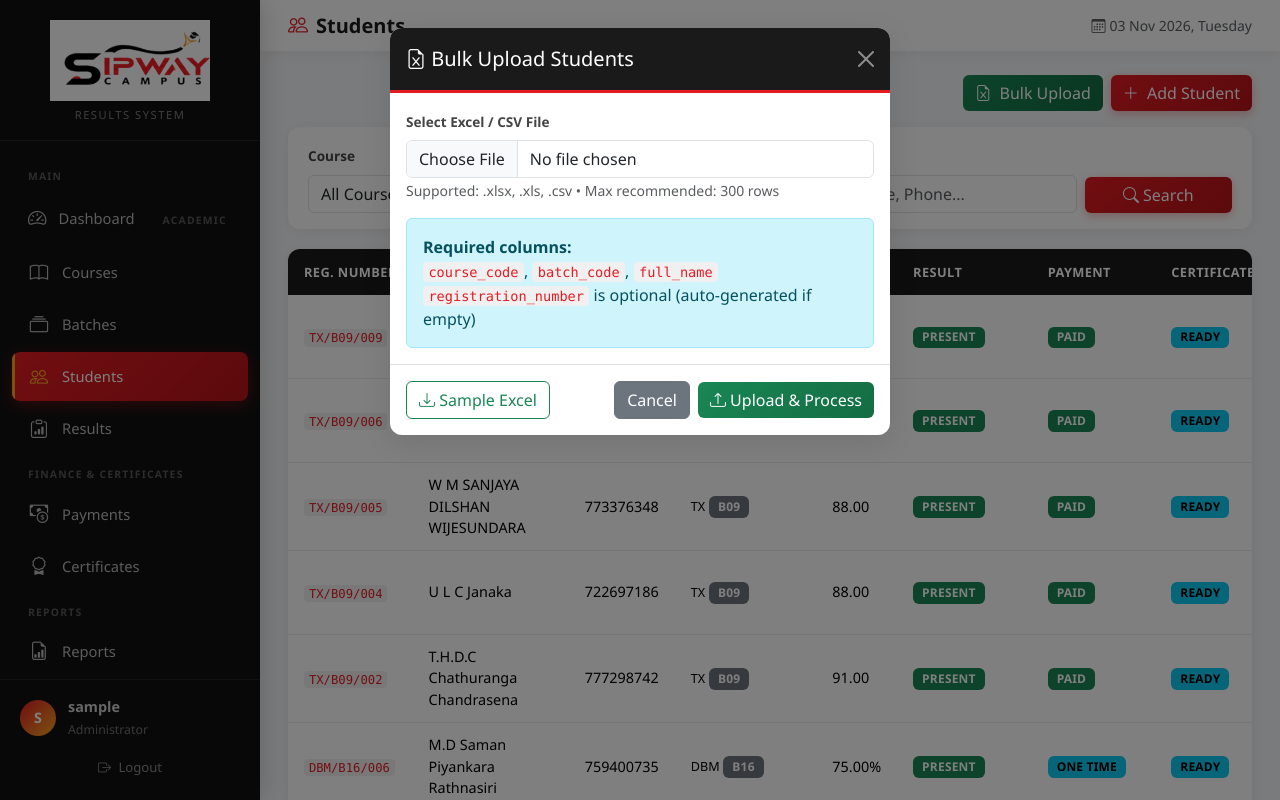
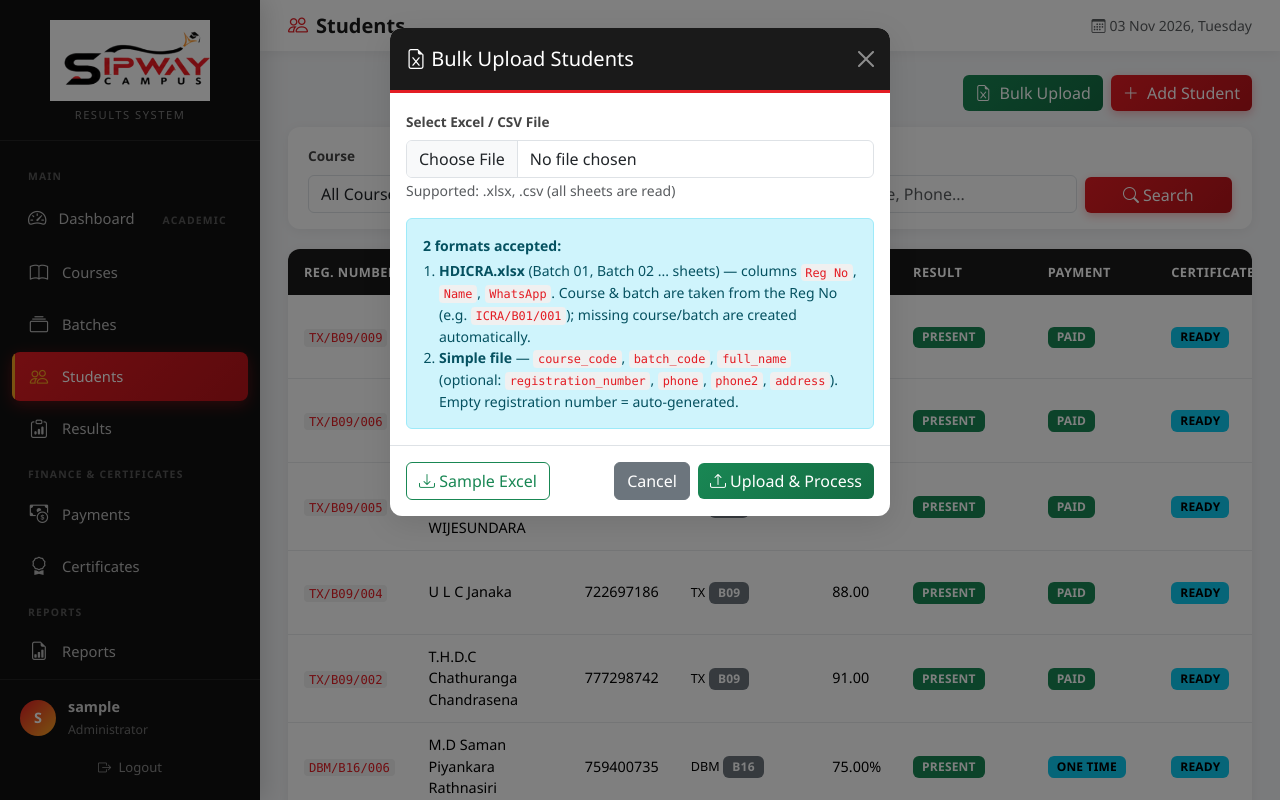
Before and after one commit to Theekshana-hub/sipway-results, a PHP site: page /admin/students.php in a window 1280 px wide, after a click on "Bulk Upload". Run offline with PHP 8.4, Linux system fonts and the light colour scheme; a user stored in the database is signed in; data comes from the database, SQL or seed files in the repository.

Commit message:
Updated project

```diff
--- a/admin/students.php
+++ b/admin/students.php
@@ -1,5 +1,6 @@
 <?php
 require_once __DIR__ . '/../includes/auth.php';
+require_once __DIR__ . '/../includes/xlsx_helper.php';
 requireLogin();
 $pageTitle = 'Students';
 $conn = getConnection();
@@ -55,47 +56,13 @@
 }
 
 // ============================================
-// HELPER: Generate next reg number for a batch
-// ============================================
-function generateNextReg($conn, $batch_id) {
-    $info = $conn->query("
-        SELECT c.course_code, b.batch_code
-        FROM batches b
-        JOIN courses c ON b.course_id = c.id
-        WHERE b.id = $batch_id
-    ")->fetch_assoc();
-
-    if (!$info) return null;
-
-    $prefix = $info['course_code'] . '/' . $info['batch_code'] . '/';
-    $like = $conn->real_escape_string($prefix . '%');
-
-    $res = $conn->query("
-        SELECT registration_number FROM students
-        WHERE registration_number LIKE '$like'
-        ORDER BY id DESC
-        LIMIT 50
-    ");
-
-    $maxSeq = 0;
-    if ($res) {
-        while ($r = $res->fetch_assoc()) {
-            if (preg_match('/\/(\d+)$/', $r['registration_number'], $m)) {
-                $seq = (int)$m[1];
-                if ($seq > $maxSeq) $maxSeq = $seq;
-            }
-        }
-    }
-    return $prefix . str_pad($maxSeq + 1, 3, '0', STR_PAD_LEFT);
-}
-
-// ============================================
-// BULK EXCEL / CSV UPLOAD HANDLER
+// BULK UPLOAD  (HDICRA.xlsx  OR  simple CSV/XLSX)
 // ============================================
 if ($_SERVER['REQUEST_METHOD'] === 'POST' && ($_POST['action'] ?? '') === 'upload') {
-    $admin = getAdminUsername();
+    $admin    = getAdminUsername();
     $uploaded = 0;
     $skipped  = 0;
+    $dupes    = 0;
     $errors   = [];
 
     if (!isset($_FILES['excel_file']) || $_FILES['excel_file']['error'] !== UPLOAD_ERR_OK) {
@@ -107,148 +74,108 @@
     $ext     = strtolower(pathinfo($file['name'], PATHINFO_EXTENSION));
     $tmpPath = $file['tmp_name'];
 
-    if (!in_array($ext, ['xlsx', 'xls', 'csv'])) {
-        setFlash('error', 'Only .xlsx, .xls or .csv files are allowed.');
+    if (!in_array($ext, ['xlsx', 'csv'])) {
+        setFlash('error', 'Only .xlsx or .csv files are allowed. (For .xls: open it in Excel and Save As .xlsx)');
         redirect('students.php');
     }
 
-    $rows = [];
-
-    // ---------- Read file ----------
+    // ---------- Read file into $allSheets[sheetName] = rows ----------
+    $allSheets = [];
     if ($ext === 'csv') {
-        if (($handle = fopen($tmpPath, 'r')) !== false) {
-            $header = fgetcsv($handle);
-            $header = array_map(function($h) { return strtolower(trim($h)); }, $header);
-            while (($data = fgetcsv($handle)) !== false) {
-                if (count(array_filter($data)) === 0) continue;
-                $rows[] = array_combine($header, $data);
-            }
-            fclose($handle);
-        }
+        $rows = [];
+        $h = fopen($tmpPath, 'r');
+        $bom = fread($h, 3);
+        if ($bom !== "\xEF\xBB\xBF") rewind($h);
+        while (($d = fgetcsv($h)) !== false) $rows[] = $d;
+        fclose($h);
+        $allSheets['CSV'] = $rows;
     } else {
-        require_once __DIR__ . '/../vendor/autoload.php';
-
-        try {
-            $spreadsheet = \PhpOffice\PhpSpreadsheet\IOFactory::load($tmpPath);
-            $sheet = $spreadsheet->getActiveSheet();
-            $data  = $sheet->toArray(null, true, true, true);
-
-            $headerRow = array_shift($data);
-            $header = [];
-            foreach ($headerRow as $col => $val) {
-                $header[$col] = strtolower(trim((string)$val));
-            }
-
-            foreach ($data as $row) {
-                if (count(array_filter($row)) === 0) continue;
-                $combined = [];
-                foreach ($header as $col => $key) {
-                    $combined[$key] = isset($row[$col]) ? trim((string)$row[$col]) : '';
-                }
-                $rows[] = $combined;
-            }
-        } catch (Exception $e) {
-            setFlash('error', 'Failed to read Excel file: ' . $e->getMessage());
+        $allSheets = readXlsxAllSheets($tmpPath);
+        if (empty($allSheets)) {
+            setFlash('error', 'Could not read the Excel file. Try Save As → CSV UTF-8.');
             redirect('students.php');
         }
     }
 
-    // ---------- Process each row ----------
-    foreach ($rows as $index => $row) {
-        $lineNo = $index + 2;
+    // ---------- Process every sheet ----------
+    foreach ($allSheets as $sheetName => $rows) {
+        if (empty($rows)) continue;
 
-        $reg        = trim($row['registration_number'] ?? $row['reg_number'] ?? $row['reg'] ?? '');
-        $courseCode = trim($row['course_code'] ?? $row['course'] ?? '');
-        $batchCode  = trim($row['batch_code'] ?? $row['batch'] ?? '');
-        $name       = trim($row['full_name'] ?? $row['name'] ?? '');
-        $phone      = trim($row['phone'] ?? '');
-        $phone2     = trim($row['phone2'] ?? $row['phone_2'] ?? '');
-        $addr       = trim($row['address'] ?? '');
-
-        // Validation
-        if ($name === '' || $courseCode === '' || $batchCode === '') {
-            $errors[] = "Row $lineNo: Missing required fields (course_code / batch_code / full_name)";
-            $skipped++;
+        $map = detectStudentColumns($rows);
+        if ($map['header_row'] === null) {
+            $errors[] = "$sheetName: header row not recognised — sheet skipped (need 'Reg No' + 'Name', or course_code + batch_code + full_name)";
             continue;
         }
 
-        // Find batch_id
-        $batchStmt = $conn->prepare("
-            SELECT b.id
-            FROM batches b
-            JOIN courses c ON b.course_id = c.id
-            WHERE c.course_code = ? AND b.batch_code = ? AND b.is_active = 1
-            LIMIT 1
-        ");
-        $batchStmt->bind_param("ss", $courseCode, $batchCode);
-        $batchStmt->execute();
-        $batchRow = $batchStmt->get_result()->fetch_assoc();
-        $batchStmt->close();
+        for ($r = $map['header_row'] + 1; $r < count($rows); $r++) {
+            $row    = $rows[$r];
+            $lineNo = $r + 1;
 
-        if (!$batchRow) {
-            $errors[] = "Row $lineNo: Course/Batch not found → $courseCode / $batchCode";
-            $skipped++;
-            continue;
-        }
-        $batch_id = (int)$batchRow['id'];
+            $reg    = cellVal($row, $map['reg']);
+            $name   = cellVal($row, $map['name']);
+            $phone  = cellVal($row, $map['phone']);
+            $phone2 = cellVal($row, $map['phone2']);
+            $addr   = cellVal($row, $map['address']);
+            $course = cellVal($row, $map['course']);
+            $batch  = cellVal($row, $map['batch']);
 
-        // Registration number
-        if ($reg === '') {
-            $reg = generateNextReg($conn, $batch_id);
-            if (!$reg) {
-                $errors[] = "Row $lineNo: Could not generate registration number";
+            // HDICRA Batch-08 style: real reg no may be in col 0 / col 1
+            if ($reg !== '' && !isRegNo($reg) && $map['course'] === null) {
+                $c0 = cellVal($row, 0);
+                $c1 = cellVal($row, 1);
+                if (isRegNo($c0))      $reg = $c0;
+                elseif (isRegNo($c1))  $reg = $c1;
+            }
+
+            // completely empty row
+            if ($reg === '' && $name === '' && $course === '' && $batch === '') continue;
+
+            // HDICRA sheets contain junk rows (totals, notes) → skip rows without a valid Reg No
+            if ($map['course'] === null && !isRegNo($reg)) continue;
+
+            // Excel may give phone as float (771234567.0)
+            foreach (['phone', 'phone2'] as $pv) {
+                if (is_numeric($$pv) && strpos($$pv, '.') !== false) $$pv = (string)(int)(float)$$pv;
+            }
+
+            // Validation for simple CSV format
+            if ($name === '') {
+                $errors[] = "$sheetName Row $lineNo: Missing full_name";
                 $skipped++;
                 continue;
             }
-        }
+            if (($course === '' || $batch === '') && !isRegNo($reg)) {
+                $errors[] = "$sheetName Row $lineNo: Missing course_code / batch_code (and Reg No is not like ICRA/B01/001)";
+                $skipped++;
+                continue;
+            }
 
-        // Check duplicate
-        $check = $conn->prepare("SELECT id FROM students WHERE registration_number = ?");
-        $check->bind_param("s", $reg);
-        $check->execute();
-        $check->store_result();
-        if ($check->num_rows > 0) {
-            $check->close();
-            $errors[] = "Row $lineNo: Registration Number already exists → $reg";
-            $skipped++;
-            continue;
-        }
-        $check->close();
-
-        // Insert student
-        try {
-            $stmt = $conn->prepare("INSERT INTO students (registration_number, full_name, phone, phone2, address, batch_id) VALUES (?,?,?,?,?,?)");
-            $stmt->bind_param("sssssi", $reg, $name, $phone, $phone2, $addr, $batch_id);
-            if ($stmt->execute()) {
-                $sid = $stmt->insert_id;
-                $conn->query("INSERT INTO results (student_id, result_status) VALUES ($sid, 'PENDING')");
-                $conn->query("INSERT INTO payments (student_id, payment_status) VALUES ($sid, 'PENDING')");
-                $conn->query("INSERT INTO certificates (student_id, certificate_status) VALUES ($sid, 'PENDING')");
+            $res = importOneStudent($conn, $reg, $name, $phone, $course, $batch, $phone2, $addr);
+            if ($res === 'new') {
                 $uploaded++;
+            } elseif ($res === 'exists') {
+                $dupes++;
+                $skipped++;
             } else {
-                $errors[] = "Row $lineNo ($reg): " . $stmt->error;
+                $errors[] = "$sheetName Row $lineNo ($reg): $res";
                 $skipped++;
             }
-            $stmt->close();
-        } catch (mysqli_sql_exception $e) {
-            $errors[] = "Row $lineNo ($reg): " . $e->getMessage();
-            $skipped++;
         }
     }
 
-    logActivity($admin, 'BULK_UPLOAD_STUDENTS', "Uploaded: $uploaded | Skipped: $skipped");
+    logActivity($admin, 'BULK_UPLOAD_STUDENTS', "Uploaded: $uploaded | Already existed: $dupes | Skipped: $skipped");
 
-    $msg = "Bulk upload finished. New students: $uploaded | Skipped: $skipped";
+    $msg = "Bulk upload finished. New students: $uploaded | Already existed: $dupes | Skipped: $skipped";
     if (!empty($errors)) {
         $msg .= " | Errors: " . count($errors);
-        $_SESSION['upload_errors'] = array_slice($errors, 0, 15);
+        $_SESSION['upload_errors'] = array_slice($errors, 0, 20);
     }
     setFlash('success', $msg);
     redirect('students.php');
 }
 
 // ============================================
-// SINGLE ADD / EDIT / DELETE (your existing code)
+// SINGLE ADD / EDIT / DELETE
 // ============================================
 if ($_SERVER['REQUEST_METHOD'] === 'POST') {
     $action = $_POST['action'] ?? '';
@@ -418,13 +345,18 @@
                     <input type="hidden" name="action" value="upload">
                     <div class="mb-3">
                         <label class="form-label">Select Excel / CSV File</label>
-                        <input type="file" name="excel_file" class="form-control" accept=".xlsx,.xls,.csv" required>
-                        <small class="text-muted">Supported: .xlsx, .xls, .csv • Max recommended: 300 rows</small>
+                        <input type="file" name="excel_file" class="form-control" accept=".xlsx,.csv" required>
+                        <small class="text-muted">Supported: .xlsx, .csv (all sheets are read)</small>
                     </div>
-                    <div class="alert alert-info mb-0">
-                        <strong>Required columns:</strong><br>
-                        <code>course_code</code>, <code>batch_code</code>, <code>full_name</code><br>
-                        <code>registration_number</code> is optional (auto-generated if empty)
+                    <div class="alert alert-info mb-0 small">
+                        <strong>2 formats accepted:</strong>
+                        <ol class="mb-0 ps-3 mt-1">
+                            <li><strong>HDICRA.xlsx</strong> (Batch 01, Batch 02 ... sheets) — columns <code>Reg No</code>, <code>Name</code>, <code>WhatsApp</code>.
+                                Course &amp; batch are taken from the Reg No (e.g. <code>ICRA/B01/001</code>); missing course/batch are created automatically.</li>
+                            <li><strong>Simple file</strong> — <code>course_code</code>, <code>batch_code</code>, <code>full_name</code>
+                                (optional: <code>registration_number</code>, <code>phone</code>, <code>phone2</code>, <code>address</code>).
+                                Empty registration number = auto-generated.</li>
+                        </ol>
                     </div>
                 </div>
                 <div class="modal-footer">
@@ -433,7 +365,7 @@
                     </a>
                     <button type="button" class="btn btn-secondary" data-bs-dismiss="modal">Cancel</button>
                     <button type="submit" class="btn btn-success">
-                        <i class="bi bi-upload"></i> Upload & Process
+                        <i class="bi bi-upload"></i> Upload &amp; Process
                     </button>
                 </div>
             </form>
--- /dev/null
+++ b/includes/xlsx_helper.php
@@ -0,0 +1,267 @@
+<?php
+/**
+ * Shared helpers: XLSX reader + student import
+ * All functions are guarded so this file can coexist with results.php
+ * (results.php keeps its own copies, no changes needed there).
+ */
+
+if (!function_exists('readXlsxAllSheets')) {
+function readXlsxAllSheets($path) {
+    $result = [];
+    if (!class_exists('ZipArchive')) return $result;
+    $zip = new ZipArchive();
+    if ($zip->open($path) !== true) return $result;
+
+    // Shared strings
+    $shared = [];
+    $ssXml = $zip->getFromName('xl/sharedStrings.xml');
+    if ($ssXml) {
+        $sx = @simplexml_load_string($ssXml);
+        if ($sx) {
+            foreach ($sx->si as $si) {
+                if (isset($si->t)) {
+                    $shared[] = (string)$si->t;
+                } else {
+                    $t = '';
+                    if (isset($si->r)) foreach ($si->r as $r) $t .= (string)$r->t;
+                    $shared[] = $t;
+                }
+            }
+        }
+    }
+
+    // Sheet names + paths
+    $wbXml   = $zip->getFromName('xl/workbook.xml');
+    $relsXml = $zip->getFromName('xl/_rels/workbook.xml.rels');
+    $sheetFiles = [];
+    if ($wbXml && $relsXml) {
+        $rels = [];
+        $rx = @simplexml_load_string($relsXml);
+        if ($rx) {
+            foreach ($rx->Relationship as $rel) {
+                $id = (string)$rel['Id'];
+                $target = (string)$rel['Target'];
+                if (strpos($target, 'worksheets/') !== false) {
+                    $rels[$id] = 'xl/' . ltrim($target, '/');
+                }
+            }
+        }
+        $wx = @simplexml_load_string($wbXml);
+        if ($wx) {
+            $i = 0;
+            foreach ($wx->sheets->sheet as $sheet) {
+                $name = (string)$sheet['name'];
+                $rid  = (string)$sheet->attributes('r', true)['id'];
+                $i++;
+                $pathSheet = $rid ? ($rels[$rid] ?? null) : "xl/worksheets/sheet{$i}.xml";
+                if ($pathSheet) $sheetFiles[$name] = $pathSheet;
+            }
+        }
+    }
+    if (empty($sheetFiles)) {
+        for ($i = 1; $i <= 20; $i++) {
+            $p = "xl/worksheets/sheet{$i}.xml";
+            if ($zip->getFromName($p) !== false) $sheetFiles["Sheet$i"] = $p;
+        }
+    }
+
+    foreach ($sheetFiles as $sheetName => $sheetPath) {
+        $xml = $zip->getFromName($sheetPath);
+        if (!$xml) continue;
+        $sx = @simplexml_load_string($xml);
+        if (!$sx) continue;
+
+        $grid = [];
+        $maxCol = 0;
+        foreach ($sx->sheetData->row as $row) {
+            $rIdx = (int)$row['r'] - 1;
+            foreach ($row->c as $c) {
+                $ref = (string)$c['r'];
+                if (!preg_match('/^([A-Z]+)(\d+)$/', $ref, $m)) continue;
+                $col = 0;
+                foreach (str_split($m[1]) as $ch) $col = $col * 26 + (ord($ch) - 64);
+                $col--;
+                if ($col > $maxCol) $maxCol = $col;
+                $type = isset($c['t']) ? (string)$c['t'] : '';
+                if ($type === 's') {
+                    $val = $shared[(int)$c->v] ?? '';
+                } elseif ($type === 'inlineStr') {
+                    $val = (string)($c->is->t ?? '');
+                } else {
+                    $val = (string)($c->v ?? '');
+                }
+                $grid[$rIdx][$col] = $val;
+            }
+        }
+        $rows = [];
+        if (!empty($grid)) {
+            ksort($grid);
+            $maxR = max(array_keys($grid));
+            for ($r = 0; $r <= $maxR; $r++) {
+                $line = [];
+                for ($c = 0; $c <= $maxCol; $c++) {
+                    $line[] = isset($grid[$r][$c]) ? $grid[$r][$c] : '';
+                }
+                $rows[] = $line;
+            }
+        }
+        $result[$sheetName] = $rows;
+    }
+    $zip->close();
+    return $result;
+}
+}
+
+if (!function_exists('normalizeHeader')) {
+function normalizeHeader($h) {
+    return strtolower(trim(preg_replace('/\s+/', ' ', (string)$h)));
+}
+}
+
+if (!function_exists('cellVal')) {
+function cellVal($row, $idx) {
+    if ($idx === null || $idx < 0 || $idx >= count($row)) return '';
+    $v = $row[$idx];
+    if ($v === null) return '';
+    return trim((string)$v);
+}
+}
+
+if (!function_exists('isRegNo')) {
+function isRegNo($v) {
+    return (bool)preg_match('/^[A-Za-z]+\/[A-Za-z0-9]+\/\d+/', (string)$v);
+}
+}
+
+if (!function_exists('ensureCourseAndBatch')) {
+// "ICRA/B01/001" -> course ICRA, batch B01 ; returns batch id
+function ensureCourseAndBatch($conn, $regNo) {
+    if (!preg_match('/^([A-Za-z]+)\/([A-Za-z0-9]+)\/(\d+)/', $regNo, $m)) return null;
+    $courseCode = strtoupper($m[1]);
+    $batchCode  = strtoupper($m[2]);
+
+    $cc = $conn->real_escape_string($courseCode);
+    $course = $conn->query("SELECT id FROM courses WHERE course_code='$cc' LIMIT 1")->fetch_assoc();
+    if (!$course) {
+        $conn->query("INSERT INTO courses (course_code, course_name, is_active) VALUES ('$cc', '$cc Course', 1)");
+        $courseId = $conn->insert_id;
+    } else {
+        $courseId = (int)$course['id'];
+    }
+
+    $bc = $conn->real_escape_string($batchCode);
+    $batch = $conn->query("SELECT id FROM batches WHERE course_id=$courseId AND batch_code='$bc' LIMIT 1")->fetch_assoc();
+    if (!$batch) {
+        $bn = $conn->real_escape_string("$courseCode $batchCode");
+        $conn->query("INSERT INTO batches (course_id, batch_code, batch_name, is_active) VALUES ($courseId, '$bc', '$bn', 1)");
+        $batchId = $conn->insert_id;
+    } else {
+        $batchId = (int)$batch['id'];
+    }
+    return $batchId;
+}
+}
+
+if (!function_exists('detectStudentColumns')) {
+/**
+ * Detect header row + columns. Works for BOTH:
+ *  - simple CSV:  course_code, batch_code, full_name, registration_number, phone
+ *  - HDICRA sheets: Reg No, Name, WhatsApp ...
+ */
+function detectStudentColumns($rows) {
+    $map = ['reg'=>null,'name'=>null,'phone'=>null,'phone2'=>null,'address'=>null,'course'=>null,'batch'=>null,'header_row'=>null];
+
+    for ($r = 0; $r < min(25, count($rows)); $r++) {
+        $row = $rows[$r];
+        $m = ['reg'=>null,'name'=>null,'phone'=>null,'phone2'=>null,'address'=>null,'course'=>null,'batch'=>null];
+
+        for ($c = 0; $c < count($row); $c++) {
+            $h = normalizeHeader($row[$c]);
+            if ($h === '') continue;
+
+            if (in_array($h, ['registration_number','registration number','reg no','reg_no','reg number','reg. no','reg.no']) || strpos($h, 'reg no') === 0) {
+                $m['reg'] = $c;
+            }
+            if ($h === 'student id number' && $m['reg'] === null) $m['reg'] = $c;
+            if (in_array($h, ['full_name','full name','name','student name'])) $m['name'] = $c;
+            if (in_array($h, ['phone2','phone_2','phone 2'])) $m['phone2'] = $c;
+            elseif (strpos($h, 'whatsapp') !== false || in_array($h, ['phone','mobile','phone number','contact'])) $m['phone'] = $c;
+            if ($h === 'address') $m['address'] = $c;
+            if (in_array($h, ['course_code','course code','course'])) $m['course'] = $c;
+            if (in_array($h, ['batch_code','batch code','batch'])) $m['batch'] = $c;
+        }
+
+        $simpleOk = ($m['course'] !== null && $m['batch'] !== null && $m['name'] !== null);
+        $hdicraOk = ($m['reg'] !== null && $m['name'] !== null);
+        if ($simpleOk || $hdicraOk) {
+            $m['header_row'] = $r;
+            return $m;
+        }
+    }
+    return $map;
+}
+}
+
+if (!function_exists('generateRegNo')) {
+// Next free reg no for a batch, e.g. ICRA/B01/013
+function generateRegNo($conn, $batchId) {
+    $batchId = (int)$batchId;
+    $row = $conn->query("SELECT c.course_code, b.batch_code FROM batches b JOIN courses c ON b.course_id=c.id WHERE b.id=$batchId")->fetch_assoc();
+    if (!$row) return null;
+    $n = (int)$conn->query("SELECT COUNT(*) AS n FROM students WHERE batch_id=$batchId")->fetch_assoc()['n'] + 1;
+    do {
+        $reg = sprintf('%s/%s/%03d', $row['course_code'], $row['batch_code'], $n);
+        $e = $conn->real_escape_string($reg);
+        $exists = $conn->query("SELECT id FROM students WHERE registration_number='$e' LIMIT 1")->num_rows > 0;
+        $n++;
+    } while ($exists);
+    return $reg;
+}
+}
+
+if (!function_exists('createStudent')) {
+// Returns 'new', 'exists' or an error string
+function createStudent($conn, $regNo, $name, $phone, $batchId, $phone2 = '', $addr = '') {
+    $st = $conn->prepare("SELECT id FROM students WHERE registration_number=? LIMIT 1");
+    $st->bind_param("s", $regNo);
+    $st->execute();
+    $found = $st->get_result()->fetch_assoc();
+    $st->close();
+    if ($found) return 'exists';
+
+    if ($name === '') $name = $regNo;
+    $batchId = (int)$batchId;
+    $ins = $conn->prepare("INSERT INTO students (registration_number, full_name, phone, phone2, address, batch_id, is_active) VALUES (?,?,?,?,?,?,1)");
+    $ins->bind_param("sssssi", $regNo, $name, $phone, $phone2, $addr, $batchId);
+    if (!$ins->execute()) { $e = $ins->error; $ins->close(); return $e; }
+    $sid = (int)$ins->insert_id;
+    $ins->close();
+
+    $conn->query("INSERT INTO results (student_id, result_status) VALUES ($sid, 'PENDING')");
+    $conn->query("INSERT INTO payments (student_id, payment_status) VALUES ($sid, 'PENDING')");
+    $conn->query("INSERT INTO certificates (student_id, certificate_status) VALUES ($sid, 'PENDING')");
+    return 'new';
+}
+}
+
+if (!function_exists('importOneStudent')) {
+/**
+ * Resolve course/batch (from columns, else from reg no) and create student.
+ * Returns 'new', 'exists' or an error string.
+ */
+function importOneStudent($conn, $reg, $name, $phone, $courseCode, $batchCode, $phone2 = '', $addr = '') {
+    $batchId = null;
+    if ($courseCode !== '' && $batchCode !== '') {
+        $batchId = ensureCourseAndBatch($conn, strtoupper($courseCode) . '/' . strtoupper($batchCode) . '/1');
+    } elseif (isRegNo($reg)) {
+        $batchId = ensureCourseAndBatch($conn, $reg);
+    }
+    if (!$batchId) return 'Cannot work out course/batch (give course_code + batch_code, or a Reg No like ICRA/B01/001)';
+
+    if ($reg === '') {
+        $reg = generateRegNo($conn, $batchId);
+        if (!$reg) return 'Could not generate registration number';
+    }
+    return createStudent($conn, $reg, $name, $phone, $batchId, $phone2, $addr);
+}
+}
```
